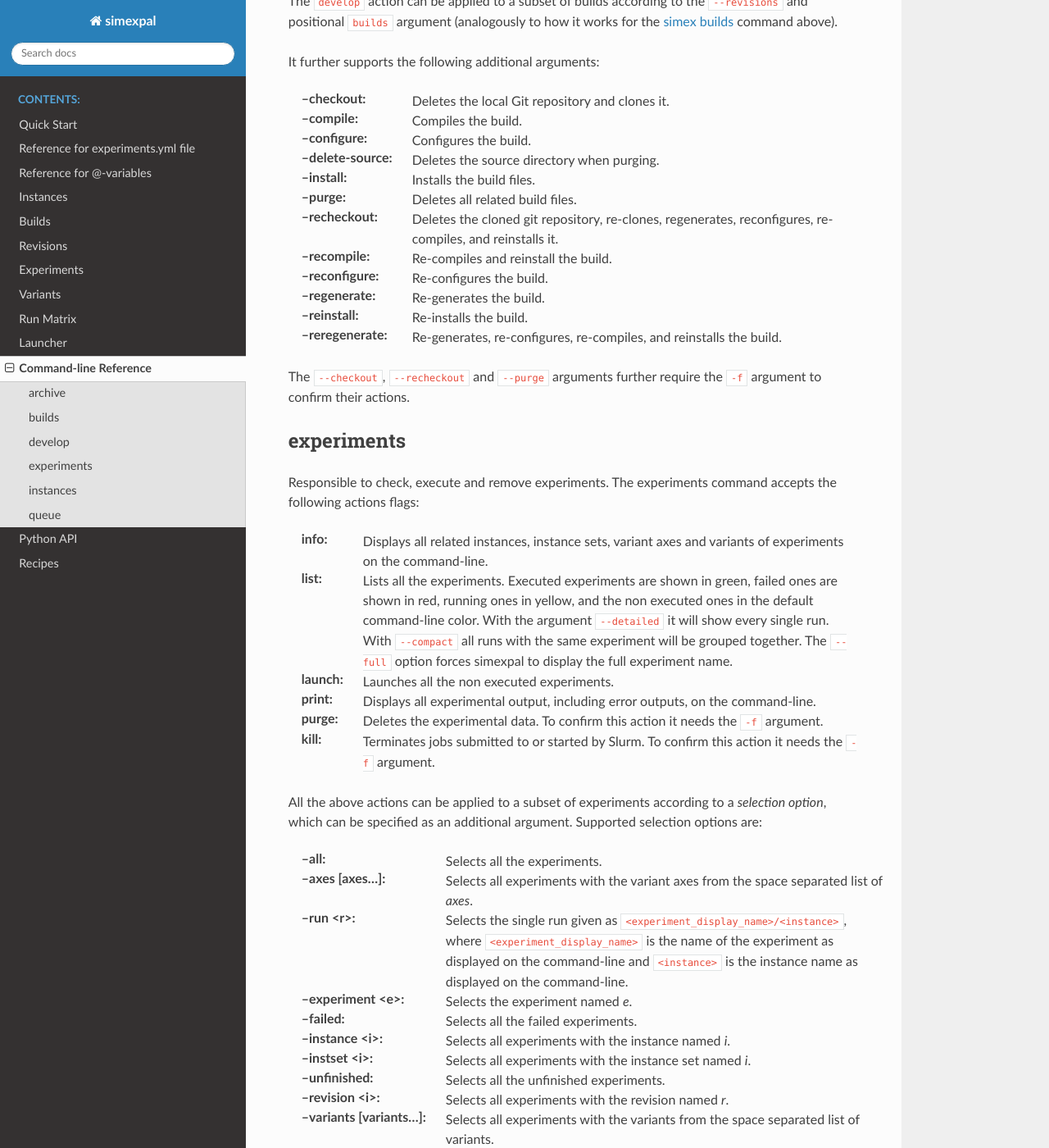
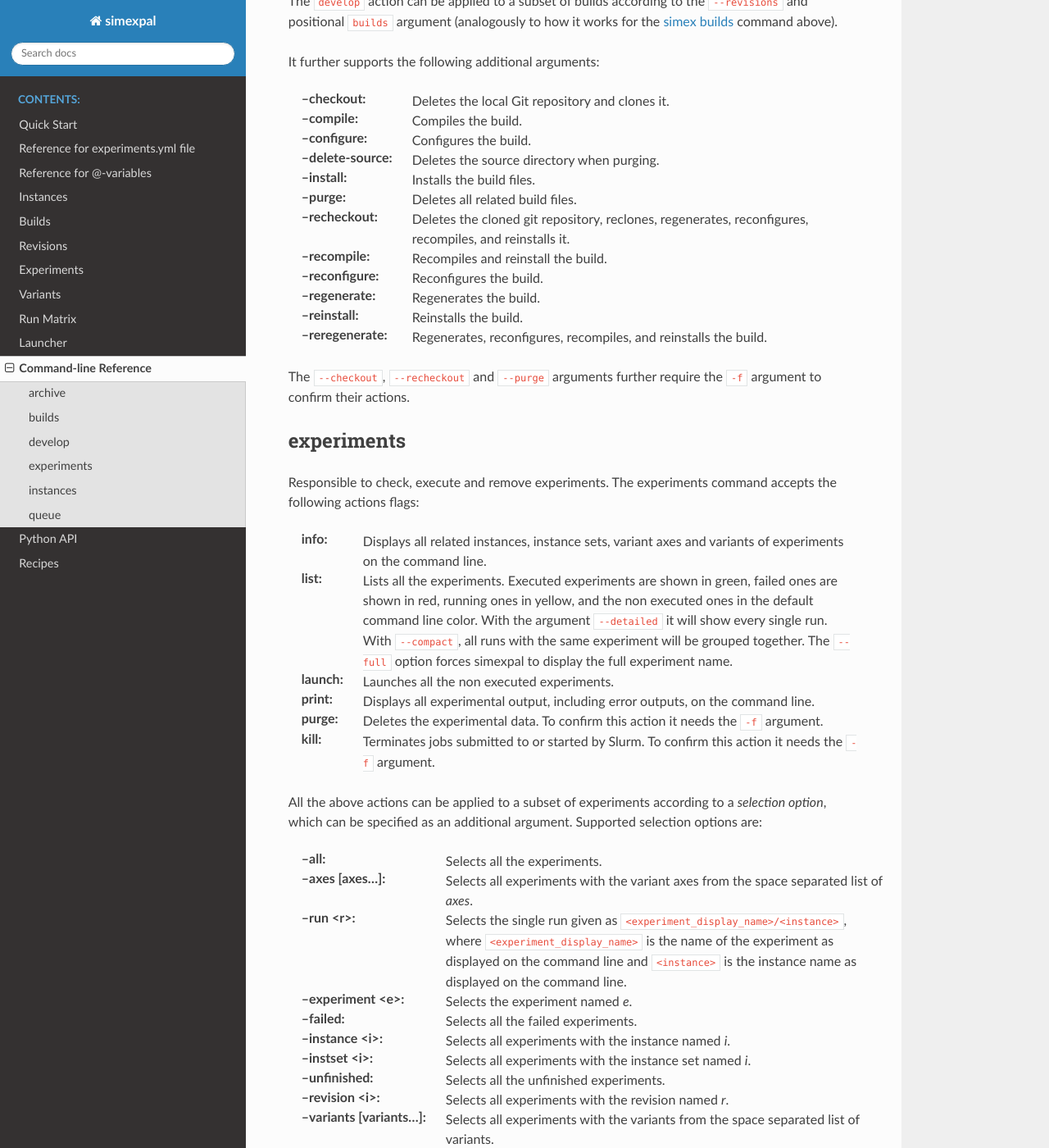
Before and after one commit to hu-macsy/simexpal, a Sphinx documentation site: the page built from docs/command_line_reference.rst, in a window 1280 px wide and 1400 px high, scrolled down 891 px. Shown: the whole window at 82% size. Built offline with Sphinx 7.4.7 and the Read the Docs theme 2.0.0, drawn with Linux system fonts in a browser that asks for light colours; some of the changed text lies outside the part shown.

Commit message:
Fix typos and grammar.

```diff
--- a/docs/command_line_reference.rst
+++ b/docs/command_line_reference.rst
@@ -50,13 +50,13 @@ It further supports the following additional arguments:
 :--delete-source: Deletes the source directory when purging.
 :--install:       Installs the build files.
 :--purge:         Deletes all related build files.
-:--recheckout:    Deletes the cloned git repository, re-clones, regenerates,
-                  reconfigures, re-compiles, and reinstalls it.
-:--recompile:     Re-compiles and reinstall the build.
-:--reconfigure:   Re-configures the build.
-:--regenerate:    Re-generates the build.
-:--reinstall:     Re-installs the build.
-:--reregenerate:  Re-generates, re-configures, re-compiles, and reinstalls the build.
+:--recheckout:    Deletes the cloned git repository, reclones, regenerates,
+                  reconfigures, recompiles, and reinstalls it.
+:--recompile:     Recompiles and reinstall the build.
+:--reconfigure:   Reconfigures the build.
+:--regenerate:    Regenerates the build.
+:--reinstall:     Reinstalls the build.
+:--reregenerate:  Regenerates, reconfigures, recompiles, and reinstalls the build.
 
 The ``--checkout``, ``--recheckout`` and ``--purge`` arguments further require the ``-f`` argument to confirm
 their actions.
@@ -68,18 +68,18 @@ Responsible to check, execute and remove experiments. The experiments command
 accepts the following actions flags:
 
 :info:   Displays all related instances, instance sets, variant axes and variants
-         of experiments on the command-line.
+         of experiments on the command line.
 
 :list:   Lists all the experiments. Executed experiments are shown in green,
          failed ones are shown in red, running ones in yellow, and the non
-         executed ones in the default command-line color. With the argument
-         ``--detailed`` it will show every single run. With ``--compact`` all
+         executed ones in the default command line color. With the argument
+         ``--detailed`` it will show every single run. With ``--compact``, all
          runs with the same experiment will be grouped together. The ``--full``
          option forces simexpal to display the full experiment name.
 
 :launch: Launches all the non executed experiments.
 
-:print:  Displays all experimental output, including error outputs, on the command-line.
+:print:  Displays all experimental output, including error outputs, on the command line.
 
 :purge:  Deletes the experimental data. To confirm this action it needs the ``-f`` argument.
 
@@ -95,9 +95,9 @@ which can be specified as an additional argument. Supported selection options ar
 :--run <r>:                Selects the single run given as
                            ``<experiment_display_name>/<instance>``, where
                            ``<experiment_display_name>`` is the name of the
-                           experiment as displayed on the command-line and
+                           experiment as displayed on the command line and
                            ``<instance>`` is the instance name as displayed on
-                           the command-line.
+                           the command line.
 :--experiment <e>:         Selects the experiment named *e*.
 :--failed:                 Selects all the failed experiments.
 :--instance <i>:           Selects all experiments with the instance named *i*.
@@ -115,7 +115,7 @@ supports the following flags:
 
 :install:         Installs missing instances. This can also trigger a download if an
                   instance resource is configured accordingly. With the argument
-                  ``--overwrite``, this command will re-install all instances and
+                  ``--overwrite``, this command will reinstall all instances and
                   overwrite existing ones.
 
 :list:            Lists all defined instances. Available instances are shown in green,
@@ -128,7 +128,7 @@ supports the following flags:
 queue
 -----
 
-Triggers actions, or prints information concerning the configured experiment
+Triggers actions or prints information concerning the configured experiment
 launcher and its queue.
 
 :daemon:       Prints info on the running daemon.
```
